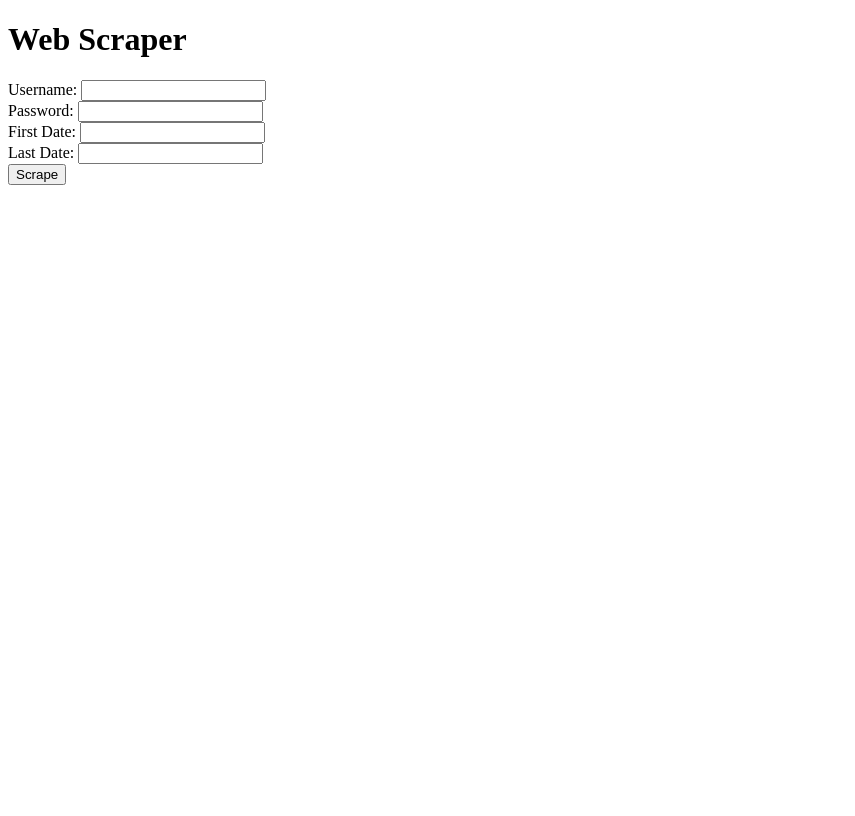
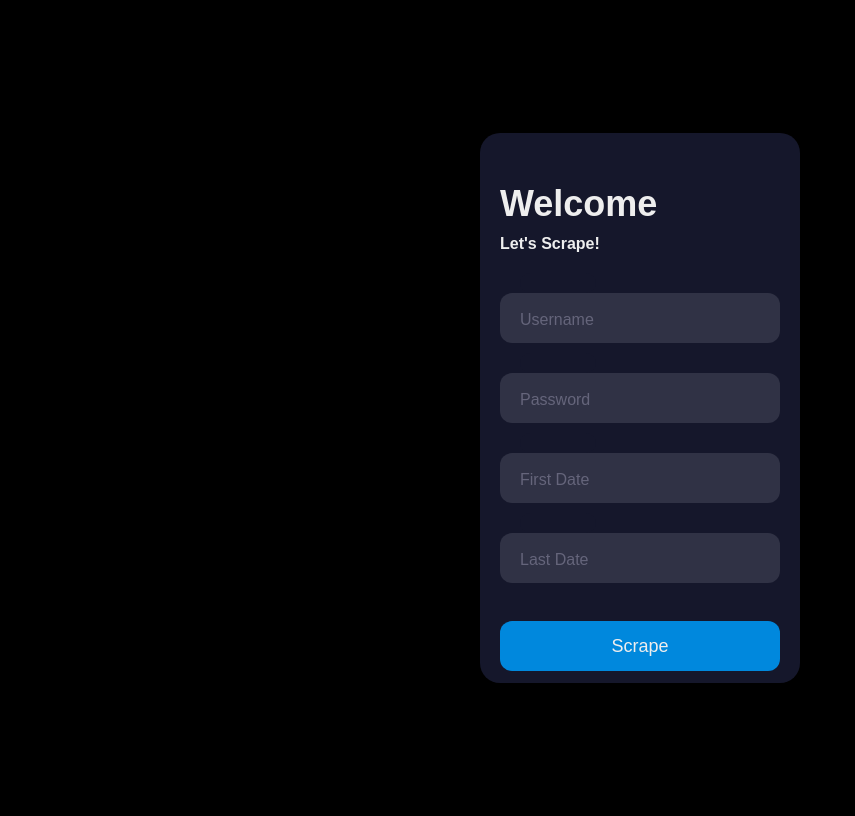
Before and after one commit to lashul/webscraper, a Flask app: page / in a window 1280 px wide. Shown: the whole page, without its empty margins (0-855 px from the left). Before the commit the page ends 185 px from the top, so only its background shows below. Run offline with Flask 3, Linux system fonts and the light colour scheme.

Commit message:
Update index.html

```diff
--- a/templates/index.html
+++ b/templates/index.html
@@ -1,24 +1,202 @@
 <!DOCTYPE html>
 <html>
-<head>
+  <head>
     <title>Web Scraper</title>
-</head>
-<body>
-    <h1>Web Scraper</h1>
-    <form method="POST">
-        <label for="username">Username:</label>
-        <input type="text" name="username" required><br>
+    <style>
+      body {
+        align-items: center;
+        background-color: #000;
+        display: flex;
+        justify-content: center;
+        height: 100vh;
+      }
 
-        <label for="password">Password:</label>
-        <input type="password" name="password" required><br>
+      .form {
+        background-color: #15172b;
+        border-radius: 20px;
+        box-sizing: border-box;
+        height: 550px;
+        padding: 20px;
+        width: 320px;
+      }
 
-        <label for="first_date">First Date:</label>
-        <input type="text" name="first_date" required><br>
+      .title {
+        color: #eee;
+        font-family: sans-serif;
+        font-size: 36px;
+        font-weight: 600;
+        margin-top: 30px;
+      }
 
-        <label for="last_date">Last Date:</label>
-        <input type="text" name="last_date" required><br>
+      .subtitle {
+        color: #eee;
+        font-family: sans-serif;
+        font-size: 16px;
+        font-weight: 600;
+        margin-top: 10px;
+      }
 
-        <input type="submit" value="Scrape">
-    </form>
-</body>
+      .input-container {
+        height: 50px;
+        position: relative;
+        width: 100%;
+      }
+
+      .ic1 {
+        margin-top: 40px;
+      }
+
+      .ic2 {
+        margin-top: 30px;
+      }
+
+      .input {
+        background-color: #303245;
+        border-radius: 12px;
+        border: 0;
+        box-sizing: border-box;
+        color: #eee;
+        font-size: 18px;
+        height: 100%;
+        outline: 0;
+        padding: 4px 20px 0;
+        width: 100%;
+      }
+
+      .cut {
+        background-color: #15172b;
+        border-radius: 10px;
+        height: 20px;
+        left: 20px;
+        position: absolute;
+        top: -20px;
+        transform: translateY(0);
+        transition: transform 200ms;
+        width: 76px;
+      }
+
+      .cut-short {
+        width: 50px;
+      }
+
+      .input:focus ~ .cut,
+      .input:not(:placeholder-shown) ~ .cut {
+        transform: translateY(8px);
+      }
+
+      .placeholder {
+        color: #65657b;
+        font-family: sans-serif;
+        left: 20px;
+        line-height: 14px;
+        pointer-events: none;
+        position: absolute;
+        transform-origin: 0 50%;
+        transition: transform 200ms, color 200ms;
+        top: 20px;
+      }
+
+      .input:focus ~ .placeholder,
+      .input:not(:placeholder-shown) ~ .placeholder {
+        transform: translateY(-30px) translateX(10px) scale(0.75);
+      }
+
+      .input:not(:placeholder-shown) ~ .placeholder {
+        color: #808097;
+      }
+
+      .input:focus ~ .placeholder {
+        color: #dc2f55;
+      }
+
+      .submit {
+        background-color: #08d;
+        border-radius: 12px;
+        border: 0;
+        box-sizing: border-box;
+        color: #eee;
+        cursor: pointer;
+        font-size: 18px;
+        height: 50px;
+        margin-top: 38px;
+        text-align: center;
+        width: 100%;
+      }
+
+      .submit:active {
+        background-color: #06b;
+      }
+    </style>
+  </head>
+
+  <body>
+    <!-- <h1>Web Scraper</h1>
+     <form method="POST">
+      <label for="username">Username:</label
+      ><input type="text" name="username" required /><br /><label for="password"
+        >Password:</label
+      ><input type="password" name="password" required /><br /><label
+        for="first_date"
+        >First Date:</label
+      ><input type="text" name="first_date" required /><br /><label
+        for="last_date"
+        >Last Date:</label
+      ><input type="text" name="last_date" required /><br /><input
+        type="submit"
+        value="Scrape"
+      />
+    </form> -->
+
+    <div class="form">
+      <form method="POST">
+        <div class="title">Welcome</div>
+        <div class="subtitle">Let's Scrape!</div>
+        <div class="input-container ic1">
+          <input
+            id="username"
+            name="username"
+            class="input"
+            type="text"
+            placeholder=" "
+          />
+          <div class="cut"></div>
+          <label for="username" class="placeholder">Username</label>
+        </div>
+        <div class="input-container ic2">
+          <input
+            id="password"
+            name="password"
+            class="input"
+            type="password"
+            placeholder=" "
+          />
+          <div class="cut"></div>
+          <label for="password" class="placeholder">Password</label>
+        </div>
+        <div class="input-container ic2">
+          <input
+            id="first_date"
+            name="first_date"
+            class="input"
+            type="text"
+            placeholder=" "
+          />
+          <div class="cut"></div>
+          <label for="first_date" class="placeholder">First Date</label>
+        </div>
+        <div class="input-container ic2">
+          <input
+            id="last_date"
+            name="last_date"
+            class="input"
+            type="text"
+            placeholder=" "
+          />
+          <div class="cut"></div>
+          <label for="last_date" class="placeholder">Last Date</label>
+        </div>
+        <button type="text" class="submit">Scrape</button>
+      </form>
+    </div>
+  </body>
 </html>
```
